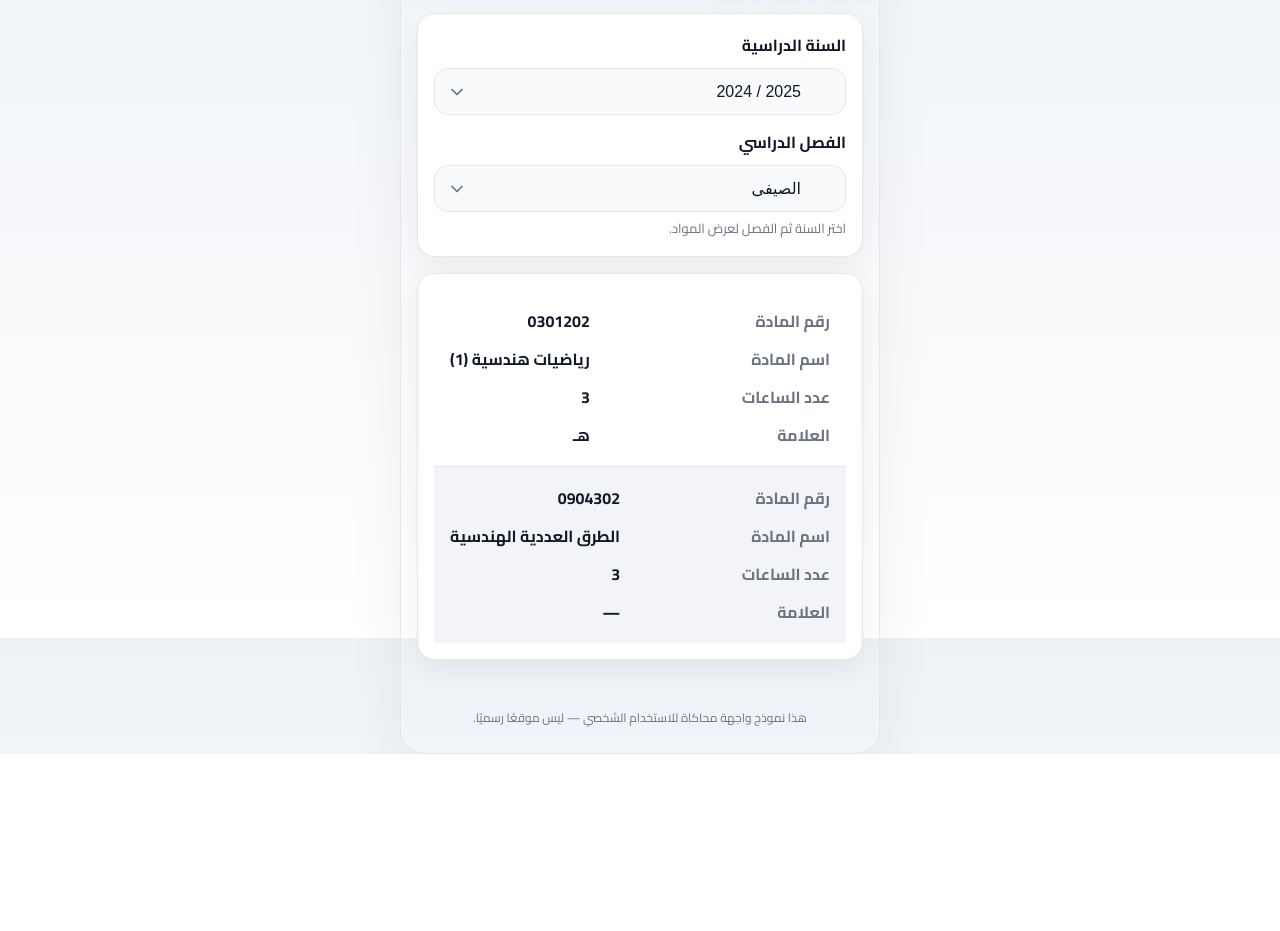
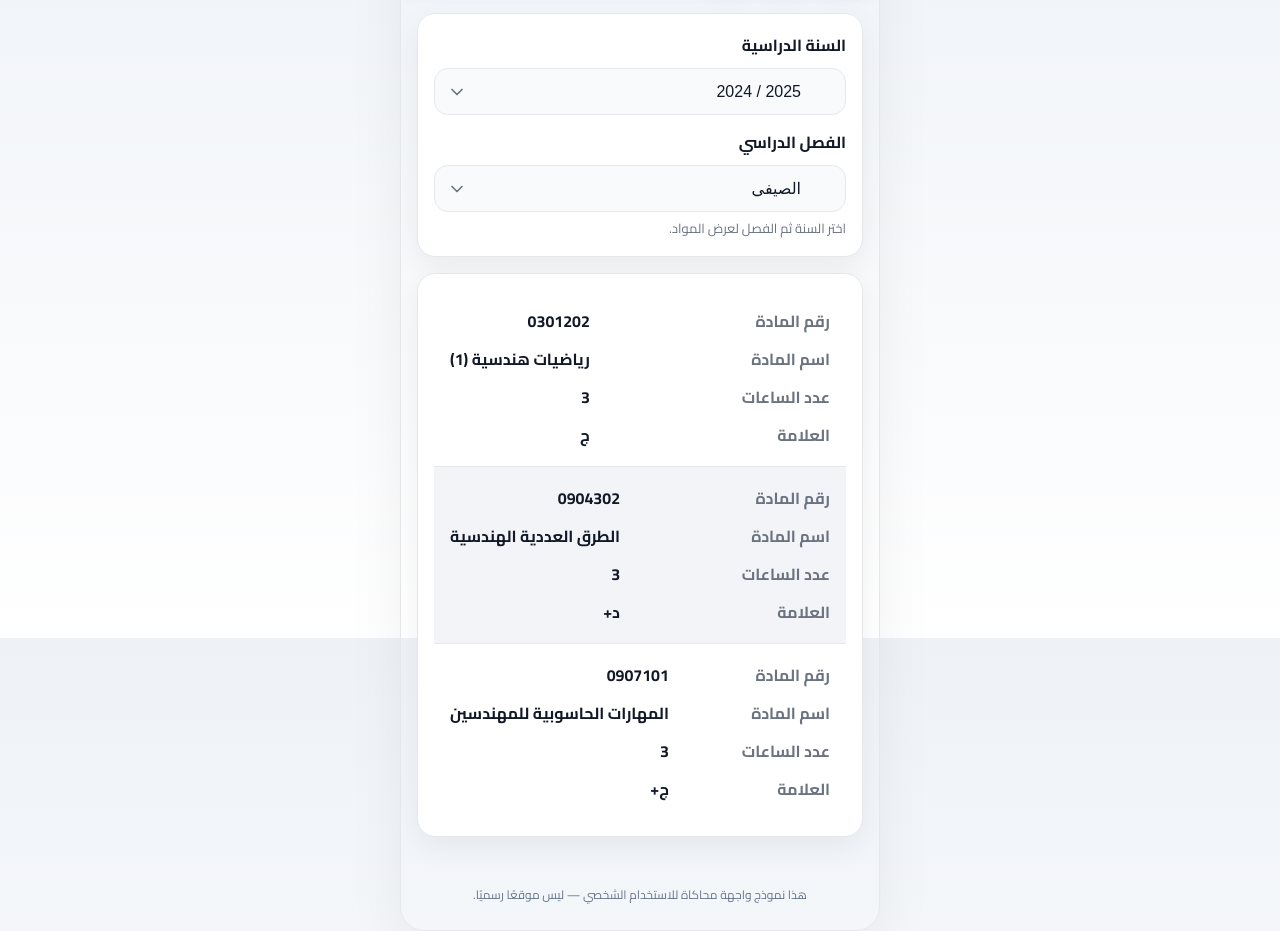
Before and after one commit to sanadmuwaffaq-cloud/elearning.ju.edu.stu.sanad, a plain HTML site: page index.html in a window 1280 px wide. Shown: the part 162-1093 px from the top of the page. Before the commit the page ends 916 px from the top, so only its background shows below. Drawn offline with Linux system fonts and the light colour scheme.

Commit message:
Update index.html

```diff
--- a/index.html
+++ b/index.html
@@ -149,17 +149,9 @@
     const DATA = {
       "2025 / 2024": {
         "الصيفي": [
-          { code: "0301202", name: "رياضيات هندسية (1)", hours: 3, grade: "هـ" },
-          { code: "0904302", name: "الطرق العددية الهندسية", hours: 3, grade: "—" }
-        ],
-        "الفصل الاول": [
-          { code: "0101203", name: "الرسم الميكانيكي", hours: 3, grade: "78" }
-        ]
-      },
-      "2024 / 2023": {
-        "الفصل الثاني": [
-          { code: "0111302", name: "مختبر الموائع والآلات الهيدروليكية", hours: 1, grade: "67" },
-          { code: "0102203", name: "مختبر الكهرباء التطبيقية", hours: 1, grade: "50" }
+          { code: "0301202", name: "رياضيات هندسية (1)", hours: 3, grade: "ج" },
+          { code: "0904302", name: "الطرق العددية الهندسية", hours: 3, grade: "د+" },
+          { code: "0907101", name: "المهارات الحاسوبية للمهندسين", hours: 3, grade: "ج+" }
         ]
       }
     };
```
